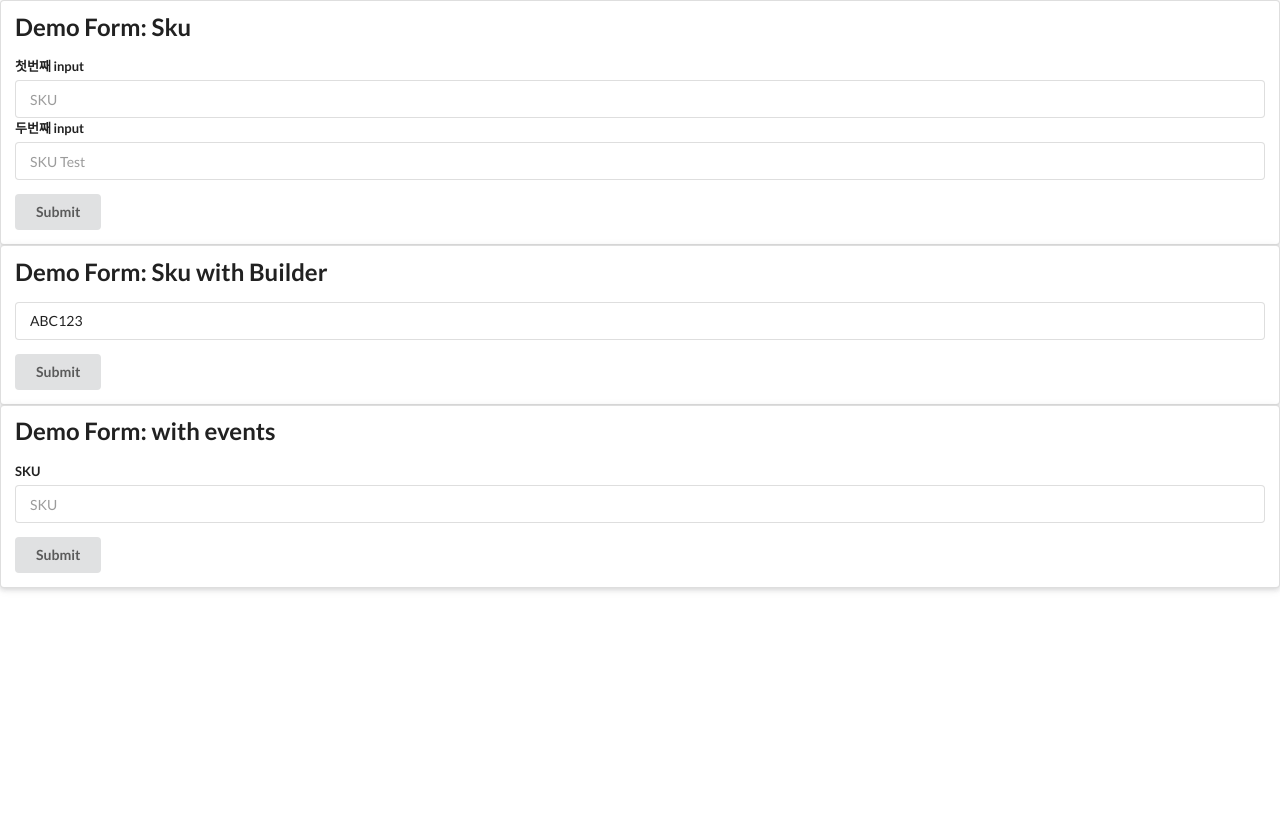
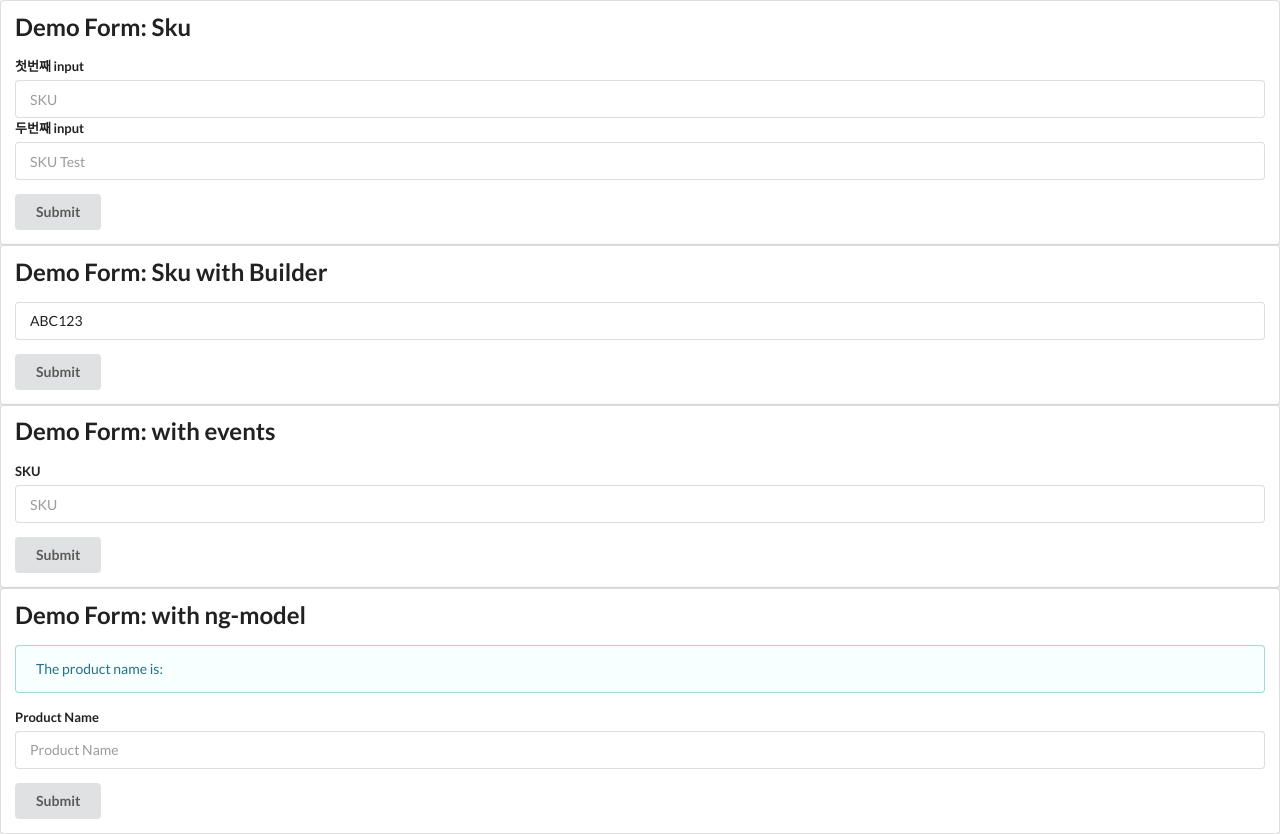
Before and after one commit to mina-raina-choi/angular-form, an Angular app: page / in a window 1280 px wide. Before the commit the page ends 800 px from the top, so only its background shows below. Built offline with nearby package versions, Linux system fonts and the light colour scheme.

Commit message:
ngModel 양방향 바인딩

```diff
--- a/src/app/app.component.html
+++ b/src/app/app.component.html
@@ -30,3 +30,4 @@
 <!-- <app-demo-form-with-validations-explicit></app-demo-form-with-validations-explicit> -->
 <!-- <app-demo-form-with-custom-validation></app-demo-form-with-custom-validation> -->
 <app-demo-form-with-events></app-demo-form-with-events>
+<app-demo-form-ng-model></app-demo-form-ng-model>
--- a/src/app/app.module.ts
+++ b/src/app/app.module.ts
@@ -7,7 +7,8 @@ import { DemoFormSkuComponent } from './demo-form-sku/demo-form-sku.component';
 import { DemoFormSkuWithBuilderComponent } from './demo-form-sku-with-builder/demo-form-sku-with-builder.component';
 import { DemoFormWithValidationsExplicitComponent } from './demo-form-with-validations-explicit/demo-form-with-validations-explicit.component';
 import { DemoFormWithCustomValidationComponent } from './demo-form-with-custom-validation/demo-form-with-custom-validation.component';
-import { DemoFormWithEventsComponent } from './demo-form-with-events/demo-form-with-events.component'
+import { DemoFormWithEventsComponent } from './demo-form-with-events/demo-form-with-events.component';
+import { DemoFormNgModelComponent } from './demo-form-ng-model/demo-form-ng-model.component'
 
 @NgModule({
   declarations: [
@@ -16,7 +17,8 @@ import { DemoFormWithEventsComponent } from './demo-form-with-events/demo-form-w
     DemoFormSkuWithBuilderComponent,
     DemoFormWithValidationsExplicitComponent,
     DemoFormWithCustomValidationComponent,
-    DemoFormWithEventsComponent
+    DemoFormWithEventsComponent,
+    DemoFormNgModelComponent
   ],
   imports: [
     BrowserModule,
--- /dev/null
+++ b/src/app/demo-form-ng-model/demo-form-ng-model.component.html
@@ -0,0 +1,24 @@
+<div class="ui raised segment">
+  <h2 class="ui header">Demo Form: with ng-model</h2>
+
+  <div class="ui info message">
+    The product name is: {{productName}}
+  </div>
+
+  <form class="ui form" [formGroup]="myForm"
+    (ngSubmit)="onSubmit(myForm.value)" [class.error]="!myForm.valid && myForm.touched">
+
+    <div class="field">
+      <label for="productNameInput">Product Name</label>
+      <input type="text"
+        id="productNameInput"
+        placeholder="Product Name"
+        [formControl]="myForm.get('productName')"
+        [(ngModel)]="productName"
+        >
+    </div>
+    <div *ngIf="!myForm.valid && myForm.touched"
+      class="ui error message">Form is invalid</div>
+    <button class="ui button" type="submit">Submit</button>
+  </form>
+</div>
--- /dev/null
+++ b/src/app/demo-form-ng-model/demo-form-ng-model.component.ts
@@ -0,0 +1,23 @@
+import { Component, OnInit } from '@angular/core';
+import { FormGroup, FormBuilder, Validators } from '@angular/forms';
+
+@Component({
+  selector: 'app-demo-form-ng-model',
+  templateUrl: './demo-form-ng-model.component.html'
+})
+export class DemoFormNgModelComponent implements OnInit {
+  myForm: FormGroup;
+
+  constructor(fb: FormBuilder) {
+    this.myForm = fb.group({
+      'productName': ['', Validators.required]
+    })
+   }
+
+  ngOnInit() {
+  }
+
+  onSubmit(value: string): void {
+    console.log('you submitted value: ', value);
+  }
+}
```
Also changed, not shown: 1 other file (tests, documents, lock files or other folders).
